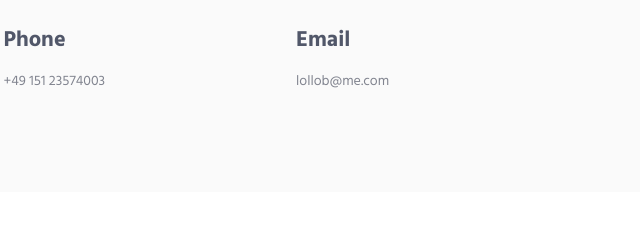
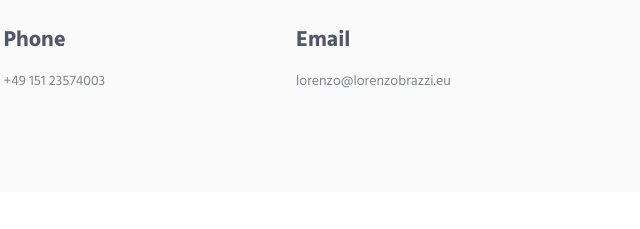
Before and after one commit to LorenzoBrazzi-zz/Website, a plain HTML site: page HTML/index.html in a window 1280 px wide. Shown: the part 3722-3951 px from the top of the page, 359-999 px from the left. Drawn offline with Linux system fonts and the light colour scheme; a web font is replaced by a local one.

Commit message:
Got tha new Emaillllll

```diff
--- a/HTML/index.html
+++ b/HTML/index.html
@@ -426,7 +426,7 @@ crossorigin="anonymous">
           </div>
           <div class="col-md-3 col-xs-6">
             <h4>Email</h4>
-            <a href="mailto:lollob@me.com">lollob@me.com</a>
+            <a href="mailto:lorenzo@lorenzobrazzi.eu">lorenzo@lorenzobrazzi.eu</a>
           </div>
         </div>
         <!--// end row -->
```
